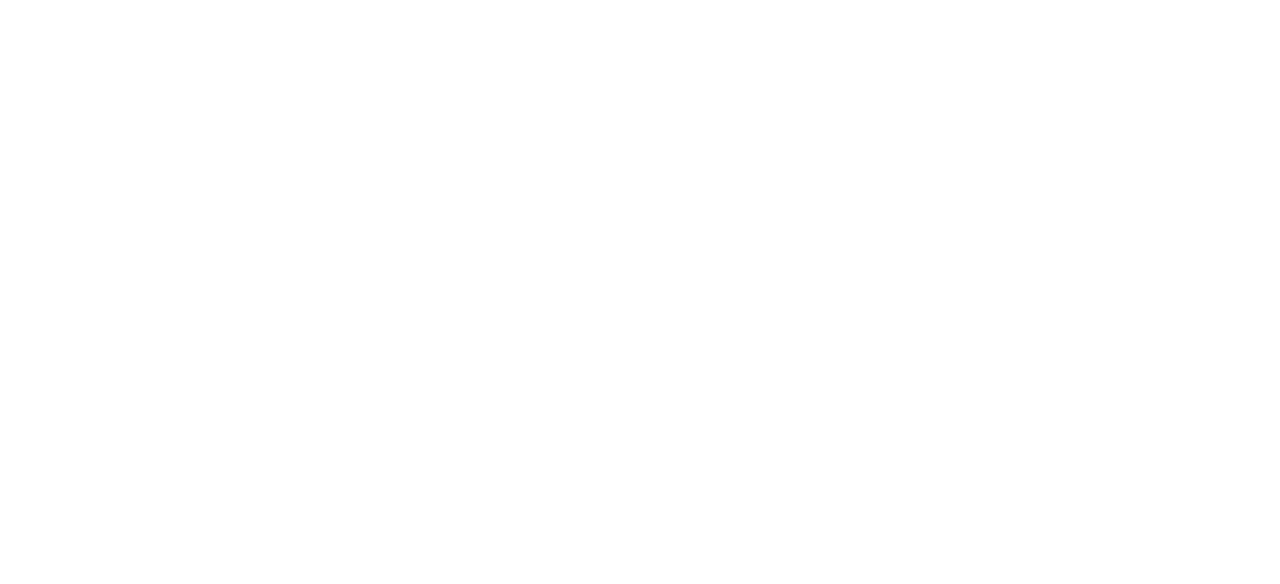
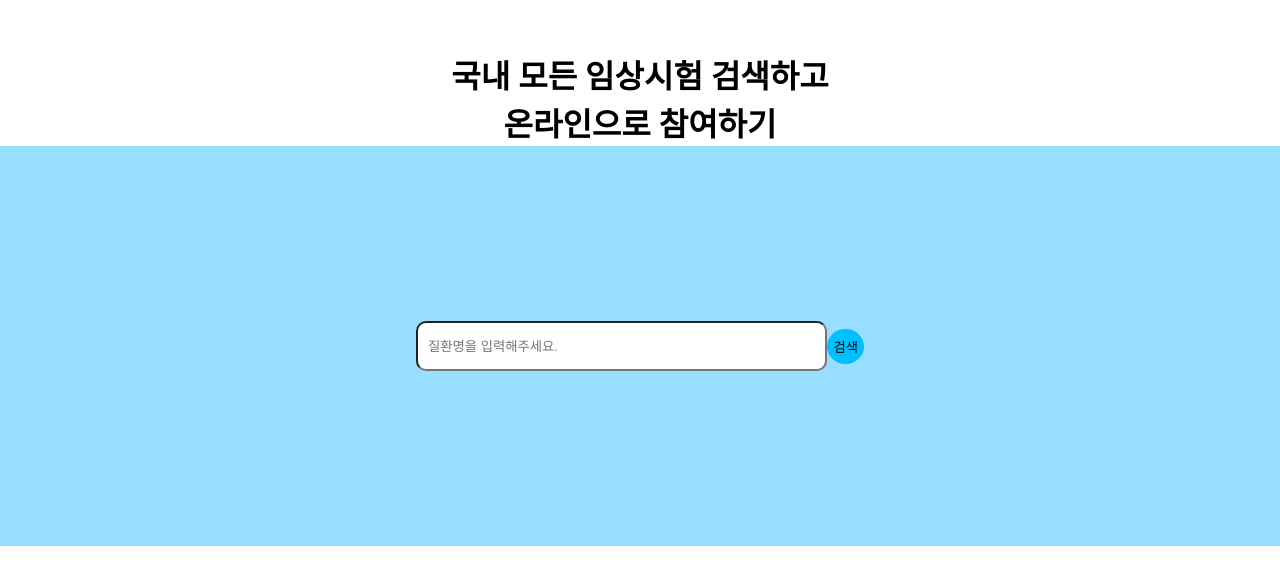
Before and after one commit to operat04/pre-onboarding-11th-4, a React (Create React App) app: page / in a window 1280 px wide. Shown: the part 102-686 px from the top of the page. Built offline with nearby package versions, Linux system fonts and the light colour scheme; no server answers.

Commit message:
검색,리스트 컴포넌트 추가 및 서버 통신 구현

```diff
--- a/package.json
+++ b/package.json
@@ -6,6 +6,7 @@
     "@testing-library/jest-dom": "^5.16.5",
     "@testing-library/react": "^13.4.0",
     "@testing-library/user-event": "^13.5.0",
+    "axios": "^1.4.0",
     "react": "^18.2.0",
     "react-dom": "^18.2.0",
     "react-scripts": "5.0.1",
--- a/src/App.js
+++ b/src/App.js
@@ -1,5 +1,28 @@
+import { styled } from 'styled-components';
+import GlobalStyle from './style/GlobalStyle';
+import SearchContainer from './components/SearchContainer';
+
+const Container = styled.div`
+  height: 100vh;
+  display: flex;
+  flex-direction: column;
+  align-items: center;
+  justify-content: center;
+  h1 {
+    margin: 1px 0;
+  }
+`;
 function App() {
-  return <div className="App"></div>;
+  return (
+    <>
+      <GlobalStyle />
+      <Container>
+        <h1>국내 모든 임상시험 검색하고</h1>
+        <h1>온라인으로 참여하기</h1>
+        <SearchContainer />
+      </Container>
+    </>
+  );
 }
 
 export default App;
--- /dev/null
+++ b/src/api/axios.js
@@ -0,0 +1,7 @@
+import axios from 'axios';
+
+export const getData = params => {
+  const response = axios.get(`http://localhost:4000/sick?q=${params}`);
+
+  return response;
+};
--- /dev/null
+++ b/src/components/Result.js
@@ -0,0 +1,42 @@
+import { styled } from 'styled-components';
+
+const ListContainer = styled.div`
+  background-color: white;
+  position: absolute;
+  top: 210px;
+  width: 35%;
+  border-radius: 10px;
+  border: 1px solid skyblue;
+  ul {
+    margin: 10px 0;
+    padding: 0 0 0 10px;
+    li {
+      margin: 5px;
+    }
+  }
+  span {
+    margin: 10px 0;
+    padding: 0 0 0 10px;
+  }
+`;
+
+const Result = ({ data }) => {
+  const sliceData = data.slice(0, 20);
+  if (data.length === 0)
+    return (
+      <ListContainer>
+        <span>검색결과없음</span>
+      </ListContainer>
+    );
+  return (
+    <ListContainer>
+      <ul>
+        {sliceData.map(el => (
+          <li key={el.sickCd}>{el.sickNm}</li>
+        ))}
+      </ul>
+    </ListContainer>
+  );
+};
+
+export default Result;
--- /dev/null
+++ b/src/components/Search.js
@@ -0,0 +1,45 @@
+import { styled } from 'styled-components';
+import { getData } from '../api/axios';
+import { useEffect } from 'react';
+
+const Search = ({ setData, setIsFocus, input, setInput }) => {
+  const handleFocus = () => {
+    setIsFocus(prev => !prev);
+  };
+  const handleData = e => {
+    setInput(e.target.value);
+  };
+  useEffect(() => {
+    getData(input).then(res => {
+      console.log('서버 통신');
+      setData(res.data);
+    });
+  }, [input, setData]);
+  return (
+    <SearchContainer>
+      <input onChange={handleData} placeholder="질환명을 입력해주세요." onFocus={handleFocus} onBlur={handleFocus} />
+      <button>검색</button>
+    </SearchContainer>
+  );
+};
+
+export default Search;
+
+const SearchContainer = styled.form`
+  display: flex;
+  justify-content: space-between;
+  align-items: center;
+  width: 35%;
+  input {
+    flex: 1;
+    padding-left: 10px;
+    height: 50px;
+    border-radius: 10px;
+  }
+  button {
+    border: none;
+    background-color: deepskyblue;
+    border-radius: 50%;
+    height: 70%;
+  }
+`;
--- /dev/null
+++ b/src/components/SearchContainer.js
@@ -0,0 +1,29 @@
+import { useState } from 'react';
+import Result from './Result';
+import Search from './Search';
+import { styled } from 'styled-components';
+
+const SSearchContainer = styled.div`
+  display: flex;
+  flex-direction: column;
+  align-items: center;
+  justify-content: center;
+  background-color: #98dfff;
+  position: relative;
+  width: 100%;
+  height: 50%;
+`;
+
+const SearchContainer = () => {
+  const [data, setData] = useState([]);
+  const [isFocus, setIsFocus] = useState(false);
+  const [input, setInput] = useState('');
+  return (
+    <SSearchContainer>
+      <Search setData={setData} setIsFocus={setIsFocus} setInput={setInput} input={input} />
+      {isFocus && <Result data={data} />}
+    </SSearchContainer>
+  );
+};
+
+export default SearchContainer;
--- a/src/index.js
+++ b/src/index.js
@@ -1,13 +1,9 @@
-import React from "react";
-import ReactDOM from "react-dom/client";
-import App from "./App";
+import React from 'react';
+import ReactDOM from 'react-dom/client';
+import App from './App';
 
-const root = ReactDOM.createRoot(document.getElementById("root"));
-root.render(
-  <React.StrictMode>
-    <App />
-  </React.StrictMode>
-);
+const root = ReactDOM.createRoot(document.getElementById('root'));
+root.render(<App />);
 
 // If you want to start measuring performance in your app, pass a function
 // to log results (for example: reportWebVitals(console.log))
--- /dev/null
+++ b/src/style/GlobalStyle.js
@@ -0,0 +1,33 @@
+import { createGlobalStyle } from 'styled-components';
+
+const GlobalStyle = createGlobalStyle`
+  * {
+    box-sizing: border-box;
+  }
+
+  body{
+    padding: 0;
+    margin: 0;
+  }
+
+  ul, li {
+    list-style: none;
+  }
+
+  span{
+    font-size: 14px;
+  }
+
+  a{
+    cursor: pointer;
+  }
+
+  a:hover,
+  a:link,
+  a:visited,
+  a:hover {
+    text-decoration:none;
+  }
+`;
+
+export default GlobalStyle;
```
Also changed, not shown: 1 other file (tests, documents, lock files or other folders).
